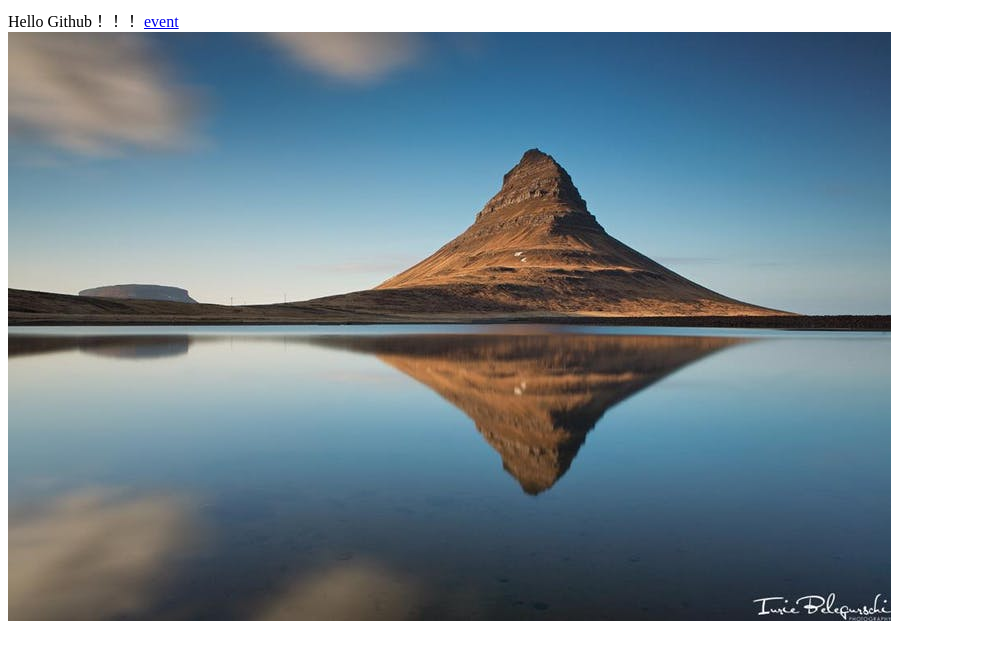
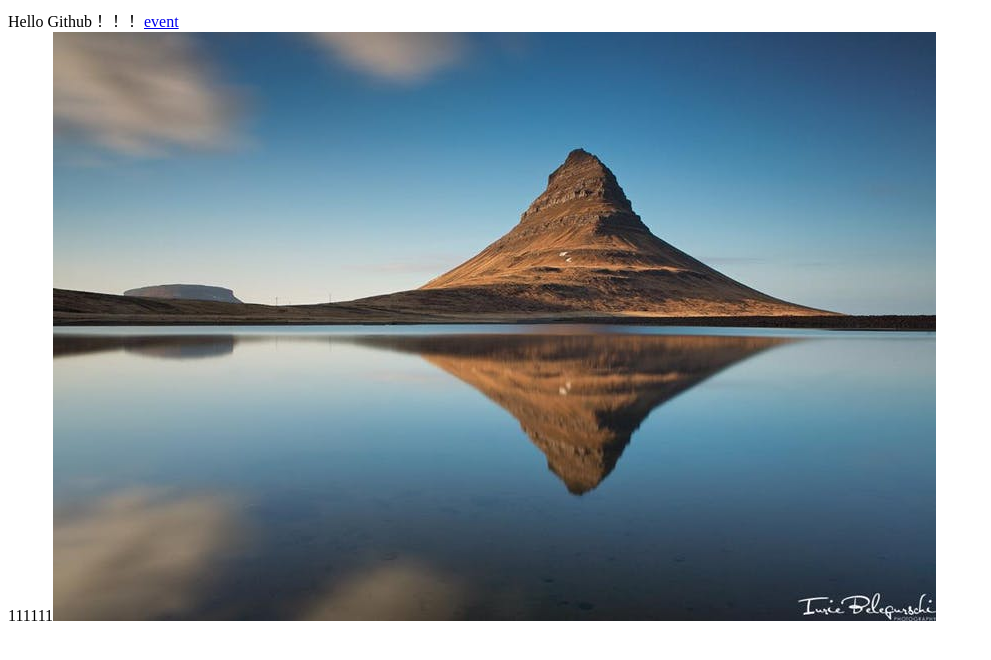
Before and after one commit to air4444/air4444.github.io, a plain HTML site: page index.html in a window 1280 px wide. Shown: the whole page, without its empty margins (0-991 px from the left). Drawn offline with Linux system fonts and the light colour scheme.

Commit message:
Update index.html

```diff
--- a/index.html
+++ b/index.html
@@ -5,6 +5,6 @@
 <body>
 Hello Github！！！
 <a href="js6.html">event</a>
-<div><img src="imgs/mt.jpg" /></div>
+<div>111111<img src="imgs/mt.jpg" /></div>
 </body>
 </html>
```
